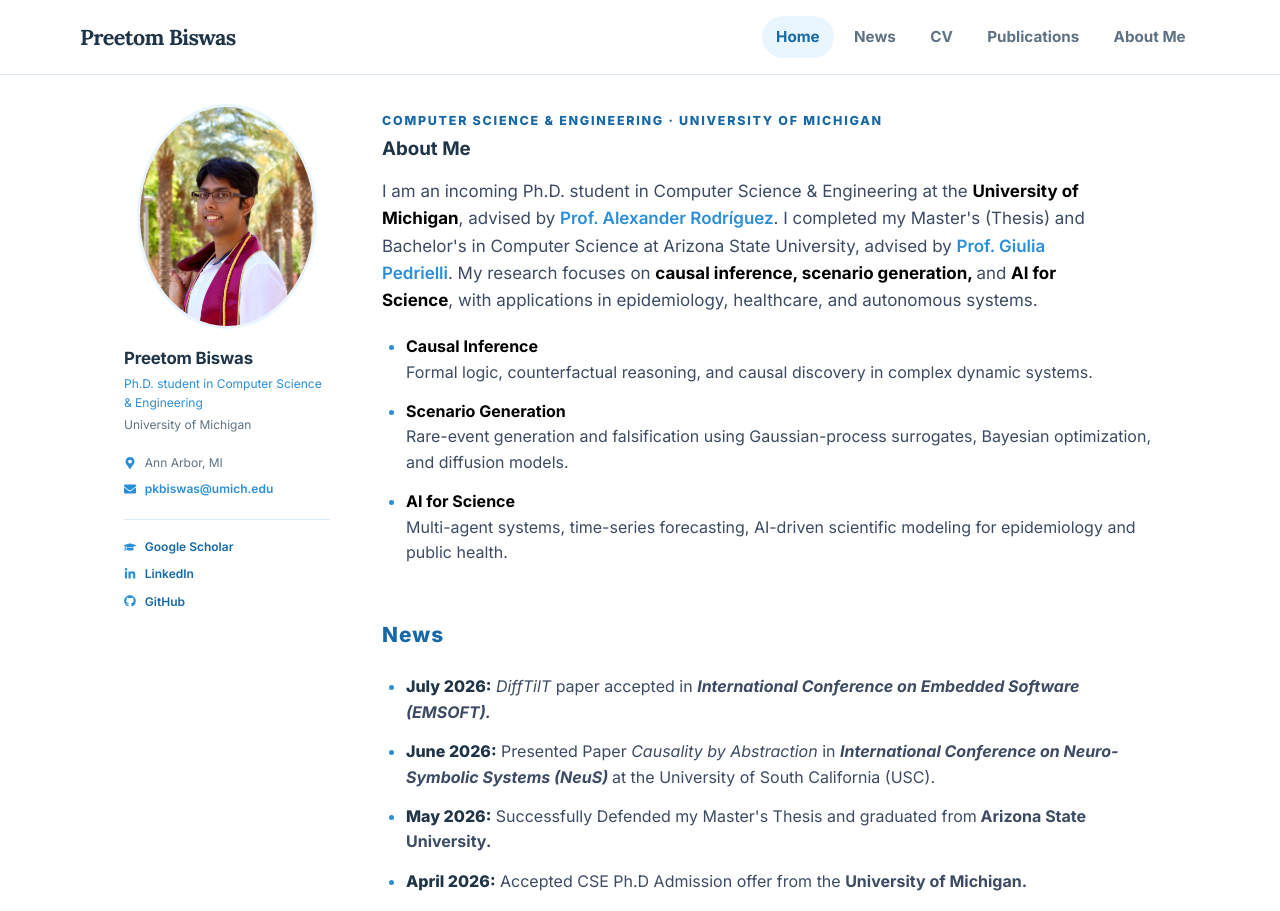
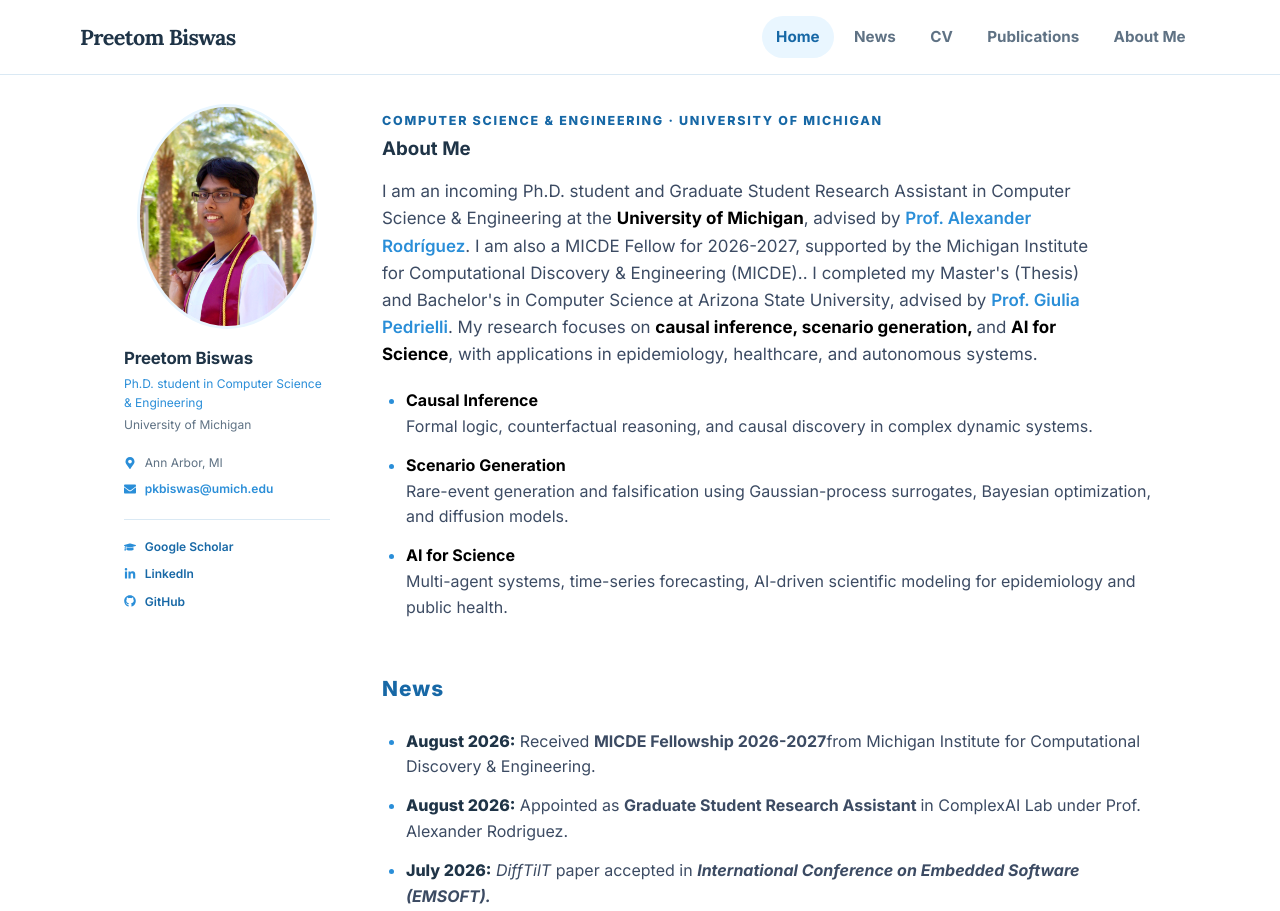
Before and after one commit to Preetom1905011/Preetom1905011.github.io, a React (Vite) app: page / in a window 1280 px wide. Shown: the top 911 px of the page. Built offline with nearby package versions, Linux system fonts and the light colour scheme.

Commit message:
news update aug 2025

```diff
--- a/src/data/news.ts
+++ b/src/data/news.ts
@@ -110,4 +110,25 @@ export const news: NewsItem[] = [
       { text: " from Arizona State University." },
     ],
   },
+
+  {
+    day: "25",
+    month: "August",
+    year: 2026,
+    content: [
+      { text: "Appointed as " },
+      { text: "Graduate Student Research Assistant ", bold: true },
+      { text: "in ComplexAI Lab under Prof. Alexander Rodriguez." },
+    ],
+  },
+  {
+    day: "31",
+    month: "August",
+    year: 2026,
+    content: [
+      { text: "Received " },
+      { text: "MICDE Fellowship 2026-2027", bold: true },
+      { text: "from Michigan Institute for Computational Discovery & Engineering." },
+    ],
+  },
 ];
--- a/src/data/profile.ts
+++ b/src/data/profile.ts
@@ -11,7 +11,7 @@ export const profile: Profile = {
   photoUrl: "./mugshot2.jpeg",
   bio: [
     {
-      text: "I am an incoming Ph.D. student in Computer Science & Engineering at the "
+      text: "I am an incoming Ph.D. student and Graduate Student Research Assistant in Computer Science & Engineering at the "
     },
     {
       text: "University of Michigan",
@@ -23,6 +23,9 @@ export const profile: Profile = {
     {
       text: "Prof. Alexander Rodríguez",
       href: "https://alrodri.engin.umich.edu/"
+    },
+    {
+      text: ". I am also a MICDE Fellow for 2026-2027, supported by the Michigan Institute for Computational Discovery & Engineering (MICDE)."
     },
     {
       text: ". I completed my Master's (Thesis) and Bachelor's in Computer Science at Arizona State University, advised by "
```
